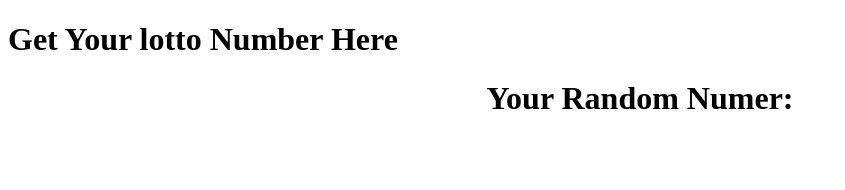
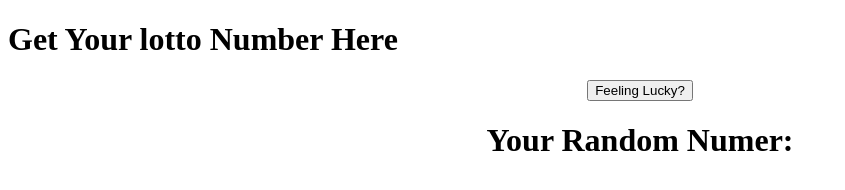
Before and after one commit to DavisHochs/lottery-generator, a plain HTML site: page index.html in a window 1280 px wide. Shown: the whole page, without its empty margins (0-845 px from the left). Drawn offline with Linux system fonts and the light colour scheme.

Commit message:
added button

```diff
--- a/index.html
+++ b/index.html
@@ -9,6 +9,7 @@
 <body>
     <h1>Get Your lotto Number Here</h1>
     <div style="text-align: center">
+        <button id="random-button" type="button">Feeling Lucky?</button>
         <h1>Your Random Numer: </h1>
         <div id="random-number"></div>
     </div>
```
